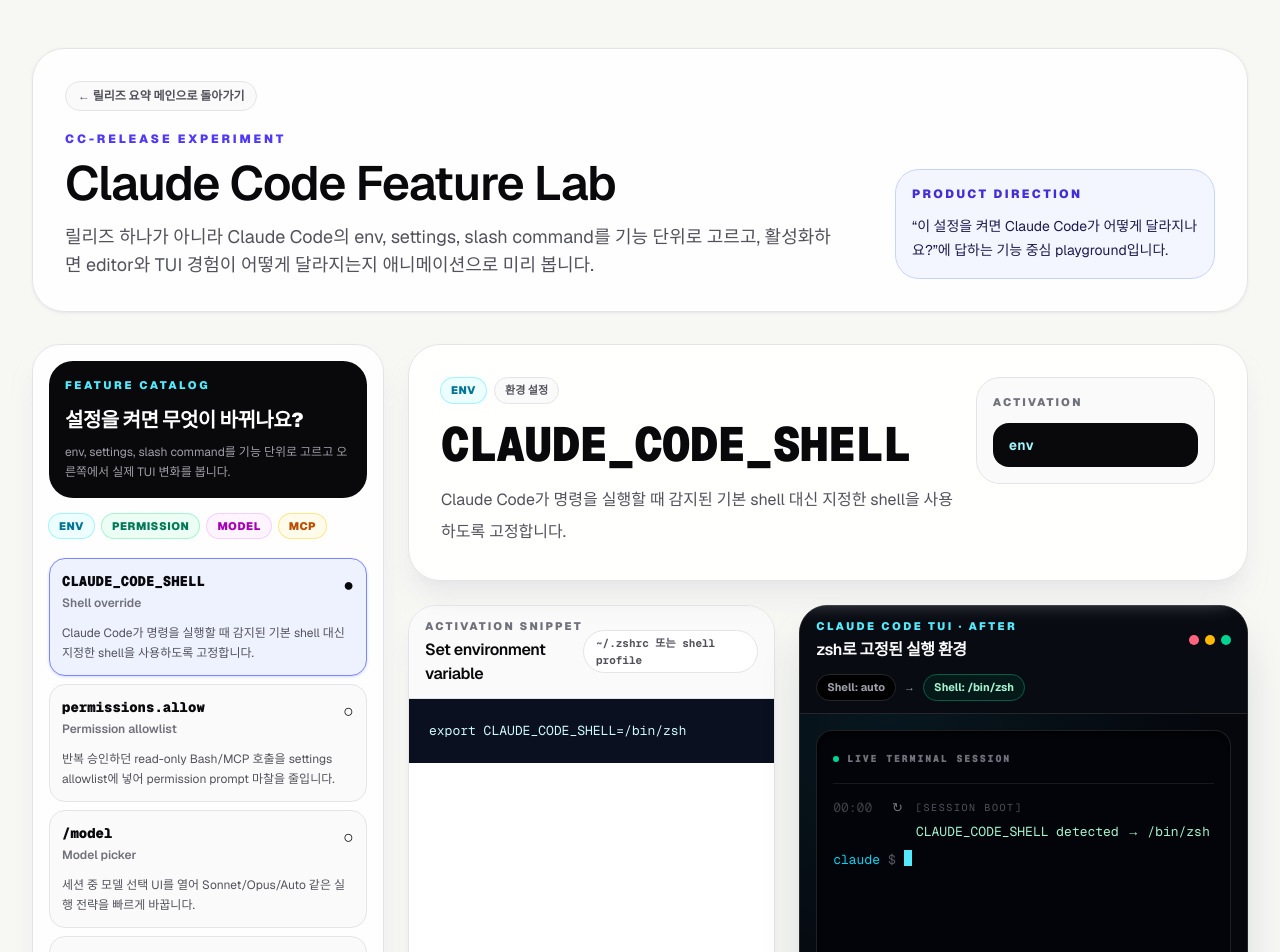
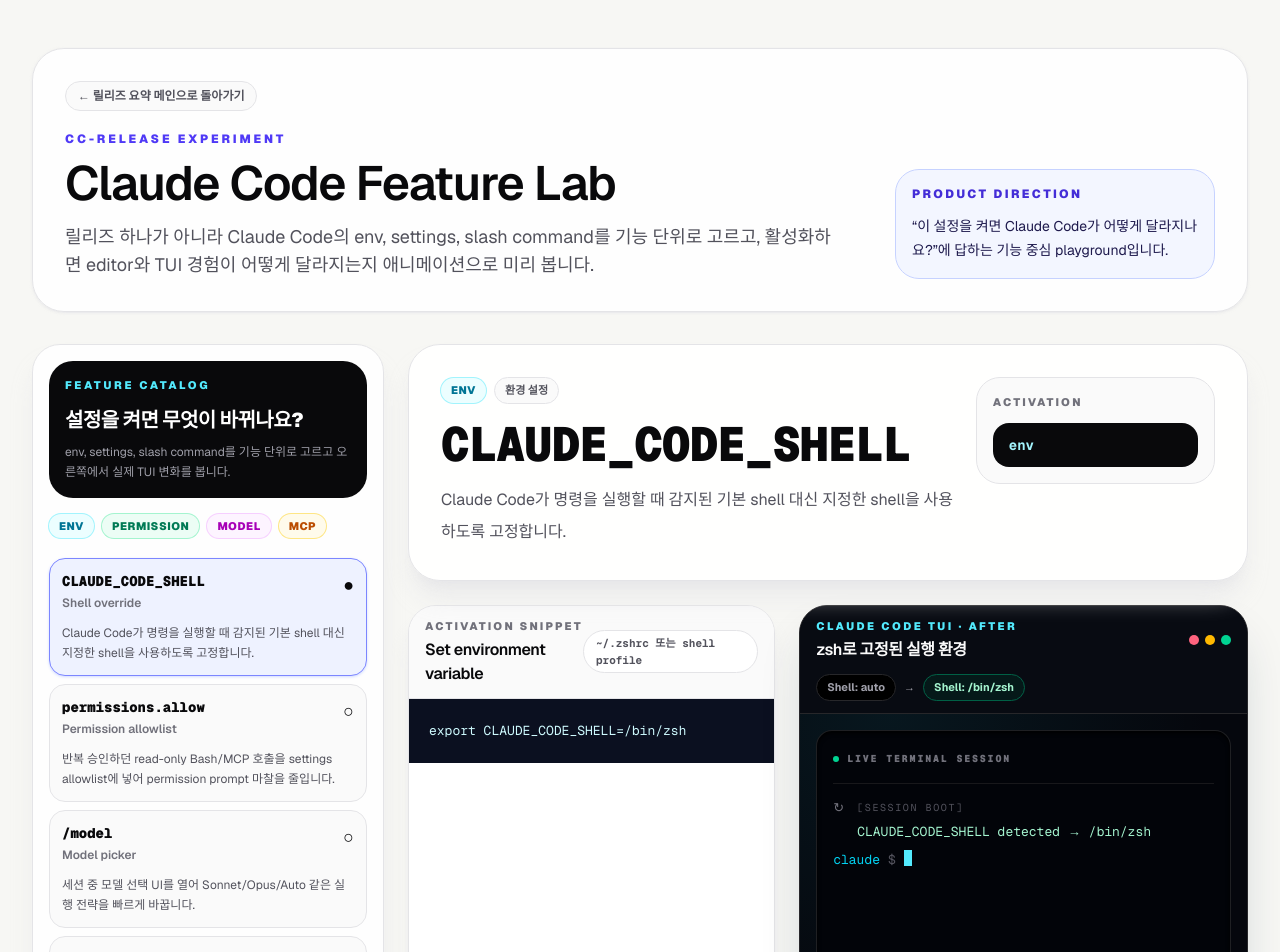
Before and after one commit to donghyeon-dev/cc-release, a Next.js app in the folder web/: page /feature-lab in a window 1280 px wide. Shown: the top 952 px of the page. Built offline with nearby package versions, Linux system fonts and the light colour scheme.

Commit message:
fix: remove timestamps from TUI replay

```diff
--- a/web/components/feature-lab/FeatureLabPlayground.tsx
+++ b/web/components/feature-lab/FeatureLabPlayground.tsx
@@ -198,9 +198,6 @@
 
   return (
     <div className={`flex min-h-6 items-start gap-2 ${tone}`}>
-      <span className="w-[6.5ch] shrink-0 select-none text-zinc-700">
-        {lineIndex === 0 ? frame.at : ""}
-      </span>
       <span className={`${iconClass} w-4 shrink-0 select-none text-zinc-500`}>{icon}</span>
       <div className="min-w-0 flex-1">
         {frame.title && lineIndex === 0 && (
```
